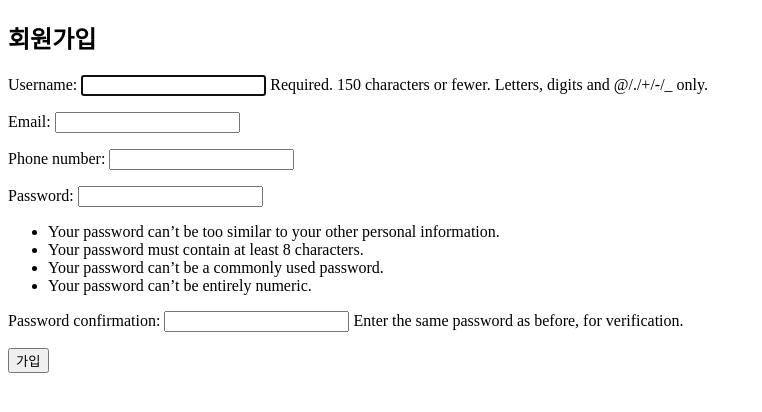
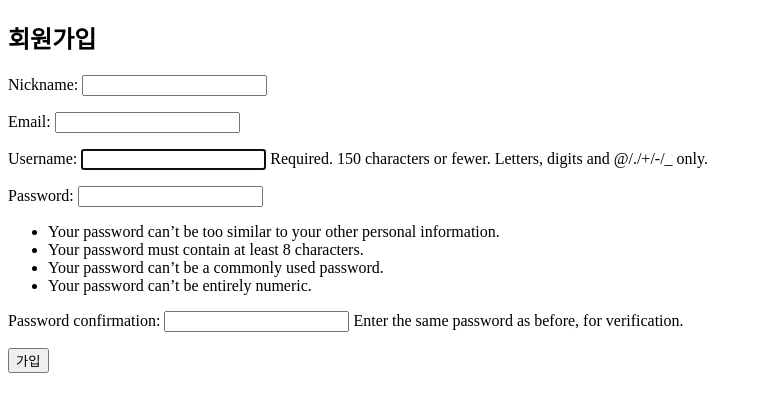
Before and after one commit to SSWU-LIKELION-13TH-BE/Django_KimMinSol, a Django app: page /user/signup/ in a window 1280 px wide. Shown: the top 412 px of the page, without its empty margins (0-762 px from the left). Run offline with Django 5.2, Linux system fonts and the light colour scheme.

Commit message:
feat : 회원가입 재구현

```diff
--- a/myproject/user/forms.py
+++ b/myproject/user/forms.py
@@ -7,4 +7,4 @@ class SignUpForm(UserCreationForm) :
 
     class Meta :
         model = CustomUser
-        fields = ['username', 'email', 'phone_number', 'password1', 'password2']
+        fields = ['nickname', 'email', 'username', 'password1', 'password2']
--- a/myproject/user/models.py
+++ b/myproject/user/models.py
@@ -2,7 +2,7 @@ from django.db import models
 from django.contrib.auth.models import AbstractUser, Group, Permission
 
 class CustomUser(AbstractUser):
-    phone_number = models.CharField(max_length=15, blank=True, null=True)
 
     groups = models.ManyToManyField(Group, related_name="customuser_set", blank=True)
     user_permissions = models.ManyToManyField(Permission, related_name="customuser_permissions_set", blank=True)
+    nickname = models.CharField(max_length=15, blank=True)
--- a/myproject/user/templates/signup.html
+++ b/myproject/user/templates/signup.html
@@ -6,9 +6,9 @@
 </head>
 <body>
     <h2>회원가입</h2>
-    <form method="post">
+    <form method="POST">
         {% csrf_token %}
-        {{ form.as_p}}
+        {{ form.as_p }}
         <button type= "submit">가입</button>
     </form>
 </body>
```
Also changed, not shown: myproject/user/migrations/0002_customuser_nickname.py (added), myproject/user/migrations/0003_remove_customuser_phone_number.py (added).
